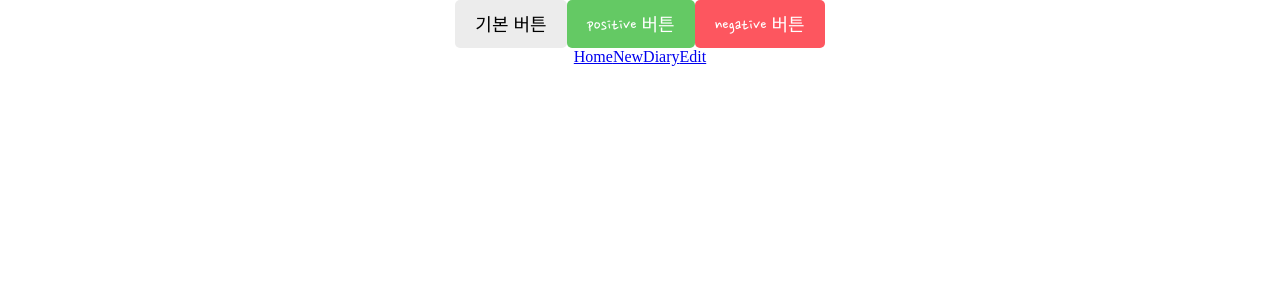
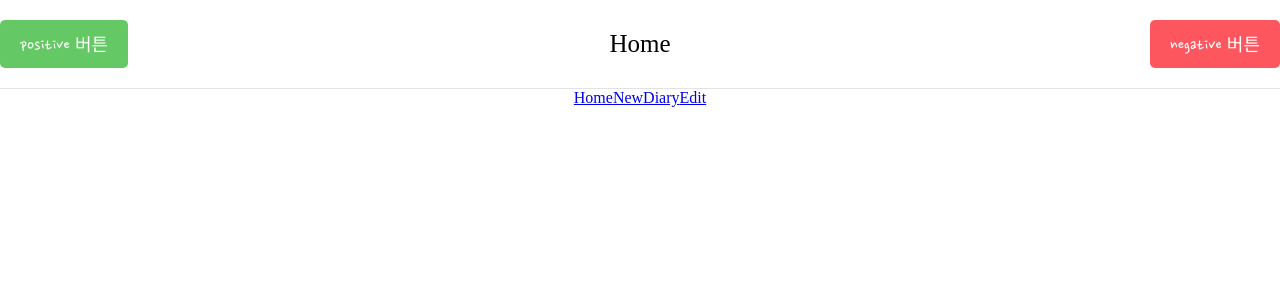
Before and after one commit to GyeonghwaKim/emotionDiary, a React (Create React App) app: page / in a window 1280 px wide. Shown: the top 300 px of the page. Built offline with nearby package versions, Linux system fonts and the light colour scheme; a web font is replaced by a local one.

Commit message:
Header 컴포넌트 구현하기기

```diff
--- /dev/null
+++ b/src/component/Header.css
@@ -0,0 +1,31 @@
+.Header {
+    padding-top: 20px;
+    padding-bottom: 20px;
+    display: flex;
+    align-items: center;
+    border-bottom: 1px solid #e2e2e2;
+  }
+
+  .Header > div {
+    display: flex;
+  }
+
+  .Header button {
+    font-family: "Nanum Pen Script";
+  }
+
+  .Header .header_title {
+    width: 50%;
+    font-size: 25px;
+    justify-content: center;
+  }
+
+  .Header .header_left {
+    width: 25%;
+    justify-content: start;
+  }
+
+  .Header .header_right {
+    width: 25%;
+    justify-content: end;
+  }
--- /dev/null
+++ b/src/component/Header.js
@@ -0,0 +1,13 @@
+import "./Header.css";
+
+const Header = ({title, leftChild,rightChild}) =>{
+    return (
+        <div className="Header">
+            <div className="header_left">{leftChild}</div>
+            <div className="header_title">{title}</div>
+            <div className="header_right">{rightChild}</div>
+        </div>
+    )
+}
+
+export default Header;
--- a/src/pages/Home.js
+++ b/src/pages/Home.js
@@ -1,4 +1,5 @@
 import Button from "../component/Button";
+import Header from "../component/Header";
 
 const Home = () =>{
 //쿼리스트링 확인
@@ -7,23 +8,25 @@
 
     return(
         <div>
-            <Button
-                text={"기본 버튼"}
-                onClick={() =>{
-                    alert("default button")
-                }} />
-            <Button
+            <Header
+                title={"Home"}
+                leftChild={
+                <Button
                 type="positive"
                 text={"positive 버튼"}
                 onClick={() =>{
                     alert("positive button")
                 }} />
-            <Button
+                }
+                rightChild={
+<Button
             type="negative"
                 text={"negative 버튼"}
                 onClick={() =>{
                     alert("negative button")
                 }} />
+                }
+                />
         </div>
     );
 };
```
